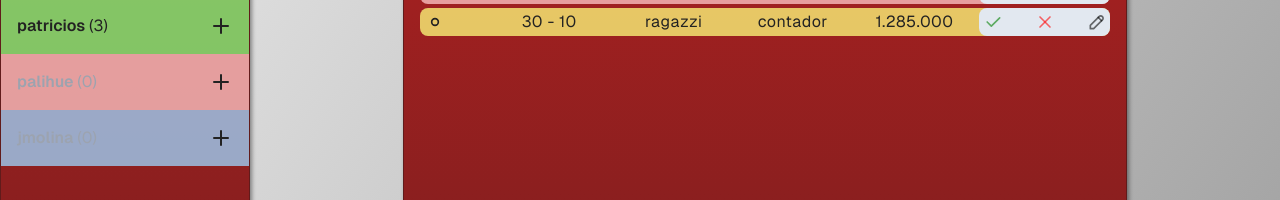
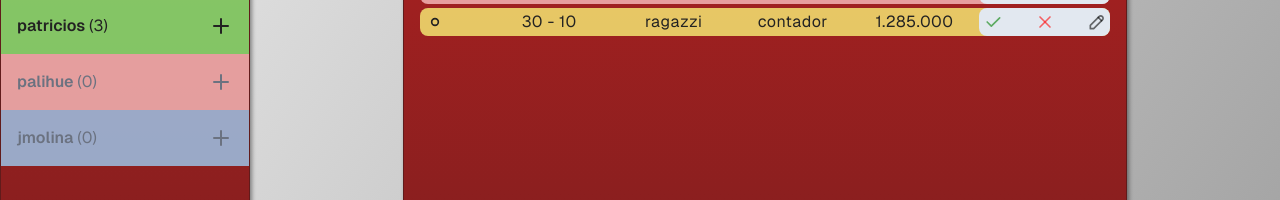
Before and after one commit to jonatanjmissora/ragazzi-calendario-nextjs, a Next.js app: page / in a window 1280 px wide. Shown: the part 211-411 px from the top of the page. Built offline with nearby package versions, Linux system fonts and the light colour scheme.

Commit message:
siguiendo con menu

```diff
--- a/app/components/Dashboard/Header.tsx
+++ b/app/components/Dashboard/Header.tsx
@@ -11,7 +11,7 @@ export default function Header() {
         <article className="bg-my-white p-2 pb-0 border">
 
             <div className="flex-1 flex justify-between items-center mb-2 mx-2">
-                <div className="flex justify-between items center gap-12">
+                <div className="flex justify-between items center gap-4">
                     <span
                         className={`flex items-center text-my-black font-bold tracking-wide ${total == 0 && "opacity-0"}`}>
                         $ {montoFormat(total)}
--- a/app/components/MenuAccordion/Menu.tsx
+++ b/app/components/MenuAccordion/Menu.tsx
@@ -1,22 +1,29 @@
+"use client"
+
+import { usePagosStore } from "@/app/zustand/usePagosStore"
 import Header from "./Header"
 import Rubro from "./Rubro"
+import { useEffect } from "react"
 
 const getSectores = (array: MenuRubroProps[], rubro: string) => {
     const sectoresArray = array.filter(object => object.rubro === rubro)
     return sectoresArray.length > 0 ? sectoresArray[0].sectores : []
 }
 
-export default function Menu({data} : {data : MenuRubroProps[]}) {
+export default function Menu({ data }: { data: MenuRubroProps[] }) {
 
-    const menuRubros = data
+    const { menuRubros, setMenuRubros } = usePagosStore()
+    useEffect(() => {
+        setMenuRubros(data)
+    }, [setMenuRubros, data])
 
     const sortedRubros = ["ragazzi", "patricios", "palihue", "jmolina"]
 
     return (
         <section className="w-[250px] min-h-screen primary flex flex-col shadow-lg">
 
-        <Header />
-        {sortedRubros.map(rubro => <Rubro key={rubro} rubro={rubro} sectores={getSectores(menuRubros, rubro)} />)}
+            <Header />
+            {sortedRubros.map(rubro => <Rubro key={rubro} rubro={rubro} sectores={getSectores(menuRubros, rubro)} />)}
 
         </section>
     )
--- a/app/components/MenuAccordion/Rubro.tsx
+++ b/app/components/MenuAccordion/Rubro.tsx
@@ -23,16 +23,16 @@ export default function Rubro({ rubro, sectores }: { rubro: string, sectores: st
       <div className={`flex-1 flex justify-between items-center p-4 ${rubro} text-my-black duration-200 hover:bg-slate-800 hover:text-my-white`}
         onClick={handleClick}>
 
-        <div className={`${isEmptyClass && "text-gray-400"}`}>
+        <div className={`${isEmptyClass && "text-gray-500"}`}>
 
-          <span className={`font-semibold ${isEmptyClass}`}>{rubro} </span>
+          <span className={`font-semibold`}>{rubro} </span>
           <span>
             ({sectores.length})
           </span>
 
         </div>
 
-        <button className="" ><PlusSVG className={`size-6 transition-transform duration-300 ${showForm && "rotate-45"}`} /></button>
+        <button className="" ><PlusSVG className={`size-6 transition-transform duration-300 ${showForm && "rotate-45"} ${isEmptyClass && "text-gray-500"}`} /></button>
 
       </div >
 
--- a/app/components/MenuAccordion/RubroForm.tsx
+++ b/app/components/MenuAccordion/RubroForm.tsx
@@ -2,6 +2,7 @@
 
 import SpinnerSVG from "@/app/assets/SpinnerSVG"
 import getActualLocaleDate from "@/app/utils/date"
+import { usePagosStore } from "@/app/zustand/usePagosStore"
 import { useRef, useState } from "react"
 
 const delay = () => new Promise(res => {
@@ -19,6 +20,7 @@ type RubroFormProps = {
 
 export default function RubroForm({ rubro, sectores, showForm, setShowForm }: RubroFormProps) {
 
+  const { deleteMenuSector } = usePagosStore()
   const currentLocaleDate = getActualLocaleDate()
 
   const [isLoading, setIsLoading] = useState<boolean>(false)
@@ -39,20 +41,19 @@ export default function RubroForm({ rubro, sectores, showForm, setShowForm }: Ru
       return
     }
 
-    const PaymentData = {
-      rubro,
-      sector,
-      monto,
-      date,
-    }
+    // const PaymentData = {
+    //   rubro,
+    //   sector,
+    //   monto,
+    //   date,
+    // }
     try {
       setIsLoading(true)
       await delay()
+      deleteMenuSector(rubro, sector.toString())
       reset()
-      alert(JSON.stringify(PaymentData))
     } catch (error) {
 
-      console.log(error.message)
     }
     finally {
       setIsLoading(false)
--- a/app/zustand/usePagosStore.ts
+++ b/app/zustand/usePagosStore.ts
@@ -40,9 +40,10 @@ type PagosStoreProps = {
   total: number;
   getTotal: () => number;
 
-  //menuRubros: MenuRubroProps,
+  menuRubros: MenuRubroProps[],
+  setMenuRubros: (rubros: MenuRubroProps[]) => void;
   //addMenuRubro: (rubro: string, sector: string) => void;
-  //deleteMenuRubro: (id: string) => void;
+  deleteMenuSector: (rubro: string, sector: string) => void;
 }
 
 export const usePagosStore = create<PagosStoreProps>()((set, get) => ({
@@ -73,7 +74,25 @@ export const usePagosStore = create<PagosStoreProps>()((set, get) => ({
       .reduce((acc, monto) => acc + Number(monto), 0)
     return totalValues
   },
-  //menuRubros: {},
-  //addMenuRubro: (rubro: string, sector: string) => set({menuRubros: {...get().menuRubros, get().menuRubros[rubro]: get().menuRubros[rubro].push(sector) || [sector]} }),
-  //deleteMenuRubro: (id: string) => null,
+  menuRubros: [],
+  setMenuRubros: (menuRubros: MenuRubroProps[]) => set({ menuRubros }),
+  //addMenuSector:
+
+  deleteMenuSector: (rubro: string, sector: string) => {
+
+    const newMenuRubros = get().menuRubros
+    const newRubro = newMenuRubros
+      .filter(menu => menu.rubro === rubro)[0]
+    const index = newMenuRubros.findIndex(menu => menu.rubro === rubro)
+    const newSectores = newRubro
+      .sectores
+      .filter(newSector => newSector !== sector)
+
+    newMenuRubros[index].sectores = newSectores
+
+
+    console.log({ newMenuRubros })
+
+    set({ menuRubros: newMenuRubros })
+  },
 }))
```
